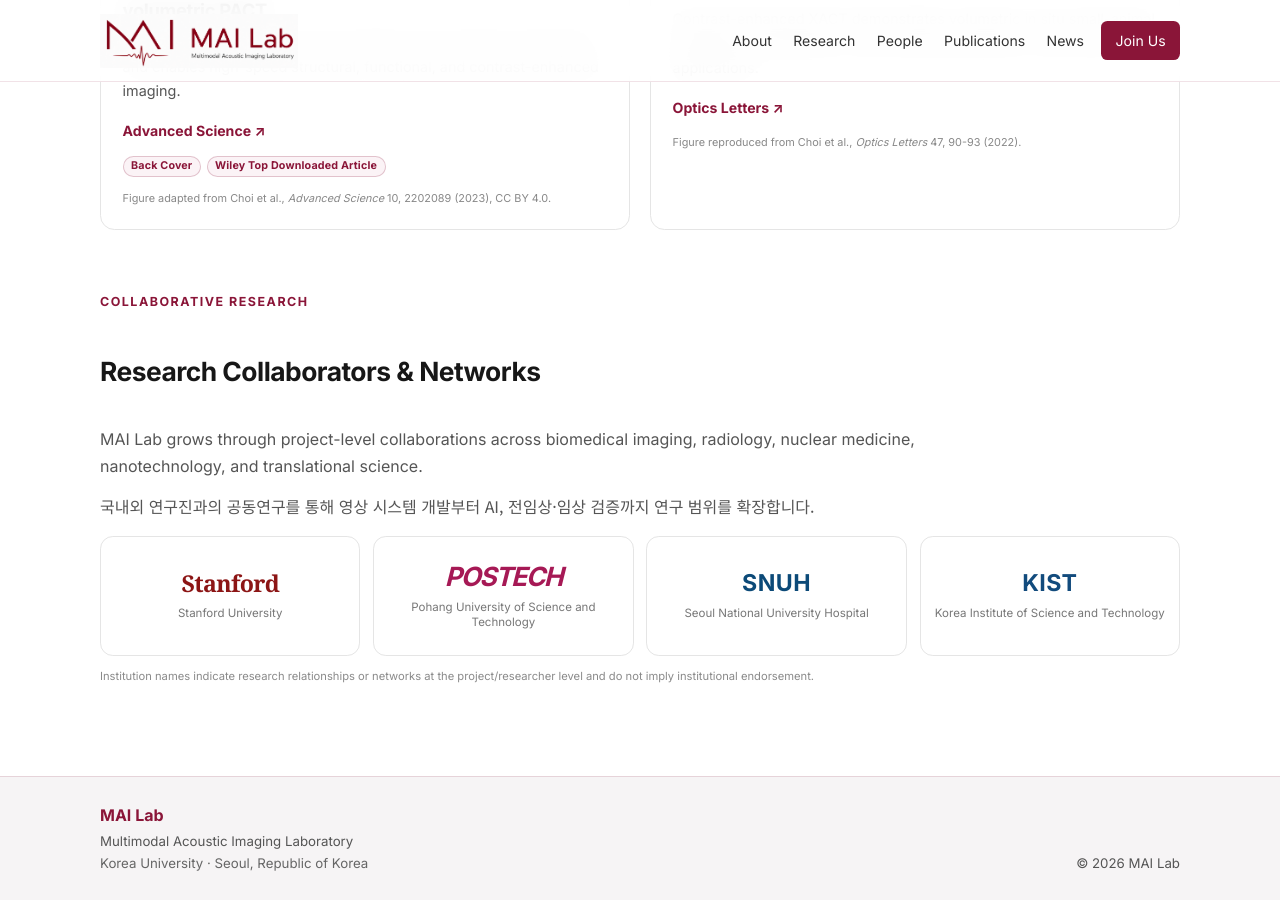
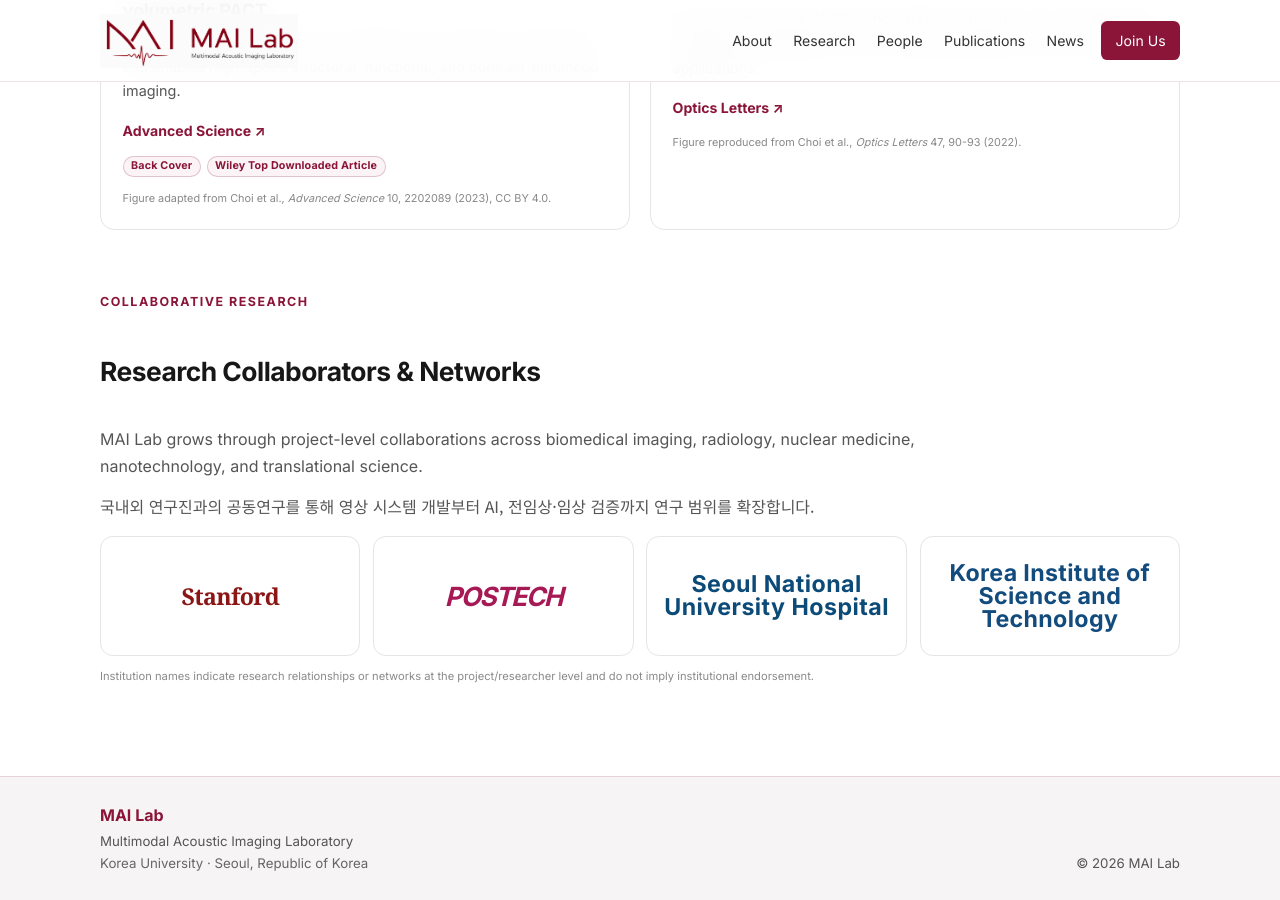
Before and after one commit to Korea-MAI-lab/Korea-MAI-lab.github.io, a Jekyll site: the page built from research.md, in a window 1280 px wide and 900 px high, scrolled down 4657 px. Built offline with Jekyll 4.4.1, drawn with Linux system fonts in a browser that asks for light colours.

Commit message:
Refactor institution names in collaboration grid
Updated institution names in the collaboration grid for clarity.

```diff
--- a/research.md
+++ b/research.md
@@ -175,19 +175,15 @@ permalink: /research/
   <div class="collab-grid" aria-label="Research collaborator institutions">
     <a class="collab-card collab-stanford" href="https://www.stanford.edu/" target="_blank" rel="noopener">
       <div class="collab-mark">Stanford</div>
-      <span>Stanford University</span>
     </a>
     <a class="collab-card collab-postech" href="https://www.postech.ac.kr/" target="_blank" rel="noopener">
       <div class="collab-mark">POSTECH</div>
-      <span>Pohang University of Science and Technology</span>
     </a>
     <a class="collab-card collab-snuh" href="https://www.snuh.org/" target="_blank" rel="noopener">
-      <div class="collab-mark">SNUH</div>
-      <span>Seoul National University Hospital</span>
+      <div class="collab-mark">Seoul National University Hospital</div>
     </a>
     <a class="collab-card collab-kist" href="https://www.kist.re.kr/" target="_blank" rel="noopener">
-      <div class="collab-mark">KIST</div>
-      <span>Korea Institute of Science and Technology</span>
+      <div class="collab-mark">Korea Institute of Science and Technology</div>
     </a>
   </div>
   <p class="collab-disclaimer">Institution names indicate research relationships or networks at the project/researcher level and do not imply institutional endorsement.</p>
```
